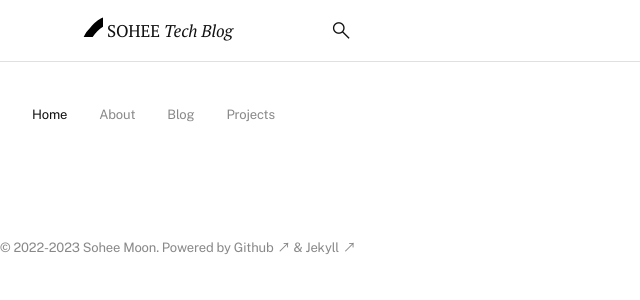
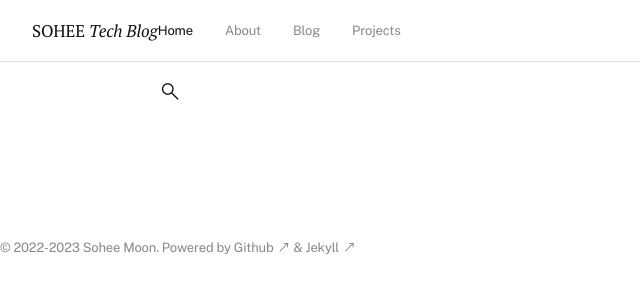
Before and after one commit to soheetech/soheetech.github.io, a Jekyll site: the page built from index.md, in a window 1280 px wide. Shown: the top 300 px of the page, without its empty margins (0-640 px from the left). Built offline with Jekyll 4.4.1, drawn with Linux system fonts in a browser that asks for light colours.

Commit message:
Update header.html

```diff
--- a/_includes/header.html
+++ b/_includes/header.html
@@ -1,14 +1,10 @@
 <header>
   <div class="container d-flex">
-    <h1 class="col col-3-3">
-      <a href="{{ "/" | relative_url }}">
-        <svg xmlns="http://www.w3.org/2000/svg" width="23" height="23" version="1.0" viewBox="0 0 23 23"><path fill-rule="evenodd" d="M28 2c-8 2-12 5-18 12-7 7-9 14-9 26s2 18 10 27l9 7c2 1 2 1 0 2-6 3-15 14-17 20-3 8-3 21 0 30a41 41 0 0 0 55 20c5-3 13-11 16-16 1-1 1-1 2 1 3 5 14 14 20 16 8 3 21 3 30 0 8-3 18-13 21-21 3-9 3-22 0-30-2-6-11-17-17-20-1-1-1-1 1-2 4-3 12-11 14-16 6-10 6-22 2-34-3-8-13-18-21-21-9-3-22-3-30 0-6 2-17 11-20 16-1 2-1 2-2 0l-7-8C59 4 52 1 41 0c-6 0-9 0-13 2zm26 10c5 2 9 6 15 14 2 2 3 3 6 3s4-1 6-3c6-8 10-12 15-15 5-2 6-2 15-2 7 0 9 0 13 2 6 3 11 8 15 14 2 5 2 6 2 15 1 8 0 9-2 14-3 5-7 9-15 15-2 2-3 3-3 6s1 4 3 6c8 6 12 10 15 15 2 5 2 6 2 15 1 7 0 9-2 13-3 6-8 11-14 15-5 2-6 3-15 3-8 0-9-1-14-3-5-3-9-7-15-15-3-4-9-4-12 0-6 8-10 12-15 15-5 2-6 3-15 3-8 0-9-1-14-3-6-4-11-9-14-15-2-4-3-6-3-13 0-9 1-10 3-15 3-5 7-9 15-15 2-2 3-3 3-6s-1-4-3-6c-8-6-12-10-15-15-2-5-3-6-3-14s1-10 3-14C17 14 28 8 41 8c6 1 9 1 13 4z"></path></svg> SOHEE <i>Tech Blog</i>
-      </a>
-    </h1>
-    <div class="col col-3-3">
+    <h1><a href="{{ "/" | relative_url }}">SOHEE <i>Tech Blog</i></a></h1>
+    <div class="w-nav">
+      {%- include navigation.html -%}
       <a href="#" title="Search" alt="Search" class="btn-search in-search"><span class="material-symbols-outlined">search</span></a>
       <a href="#" title="Menu" alt="Menu" id="btn-menu" class="vh"><span class="bar"></span><span class="bar"></span><span class="bar"></span><span class="bar"></span></a>
     </div>
   </div>
-  <div class="container">{%- include navigation.html -%}</div>
 </header>
```
